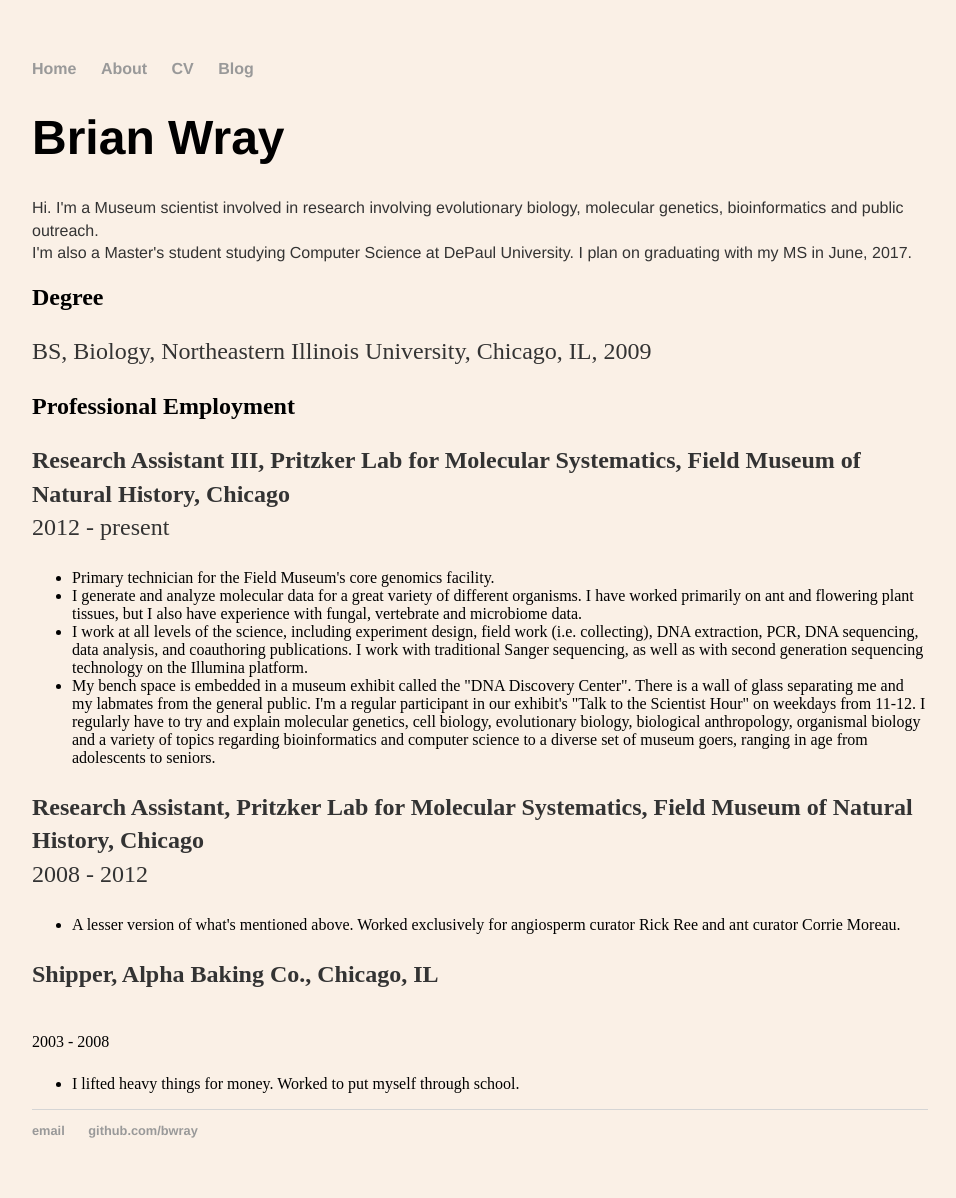
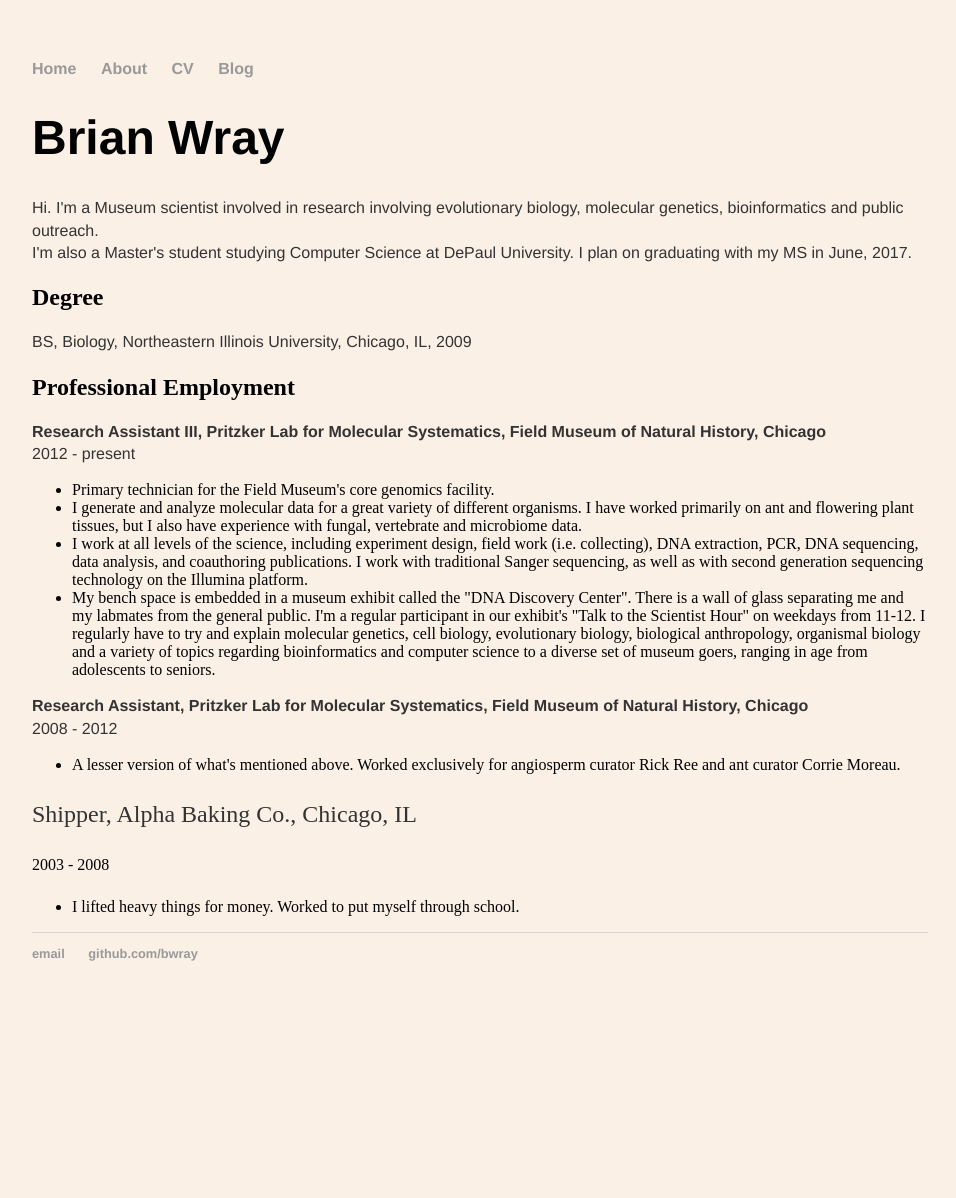
Before and after one commit to bwray/bwray.github.io, a Jekyll site: the page built from cv/index.html, in a window 1280 px wide. Shown: the whole page, without its empty margins (160-1116 px from the left). Built offline with Jekyll 4.4.1, drawn with Linux system fonts in a browser that asks for light colours; after the commit the page ends 1021 px from its top, so only the background shows below that.

Commit message:
playing with html on the cv

```diff
--- a/cv/index.html
+++ b/cv/index.html
@@ -8,10 +8,10 @@ title: Brian Wray's CV
 	I'm also a Master's student studying Computer Science at DePaul University. I plan on graduating with my MS in June, 2017.</p>
 
 	<h2>Degree</h2>
-	<p>BS, Biology, Northeastern Illinois University, Chicago, IL, 2009</p>
+	<p style = "font-family: helvetica; font-size: 100%">BS, Biology, Northeastern Illinois University, Chicago, IL, 2009</p>
 
 	<h2>Professional Employment</h2>
-	<p><strong>Research Assistant III, Pritzker Lab for Molecular Systematics, Field Museum of Natural History, Chicago</strong>
+	<p style = "font-family: helvetica; font-size: 100%"><strong>Research Assistant III, Pritzker Lab for Molecular Systematics, Field Museum of Natural History, Chicago</strong>
 	<br>2012 - present</p>
 	<ul>
 	<li>Primary technician for the Field Museum's core genomics facility.</li>
@@ -29,14 +29,14 @@ title: Brian Wray's CV
 	of topics regarding bioinformatics and computer science to a diverse set of museum goers, ranging in age from adolescents to seniors.</li>
 	</ul>
 
-	<p><strong>Research Assistant, Pritzker Lab for Molecular Systematics, Field Museum of Natural History, Chicago</strong>
+	<p style = "font-family: helvetica; font-size: 100%"><strong>Research Assistant, Pritzker Lab for Molecular Systematics, Field Museum of Natural History, Chicago</strong>
 	<br>2008 - 2012</p>
 	<ul>
 	<li>A lesser version of what's mentioned above. Worked exclusively for angiosperm curator Rick Ree and ant curator Corrie Moreau. </li>
 	</ul>
 
-	<p><strong>Shipper, Alpha Baking Co., Chicago, IL</strong></p>
-	<br>2003 - 2008</p>
+	<p>Shipper, Alpha Baking Co., Chicago, IL</p>
+	2003 - 2008</p>
 	<ul>
 	<li>I lifted heavy things for money. Worked to put myself through school.</li>
 	</ul>
```
